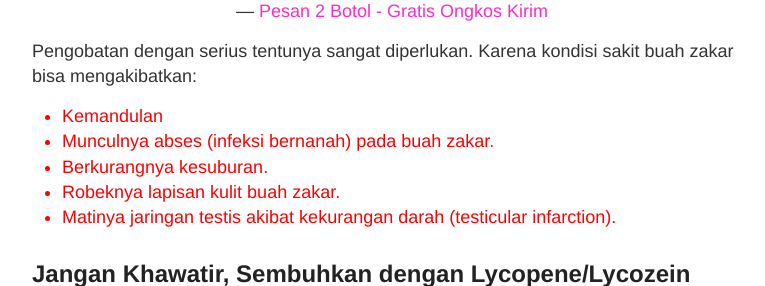
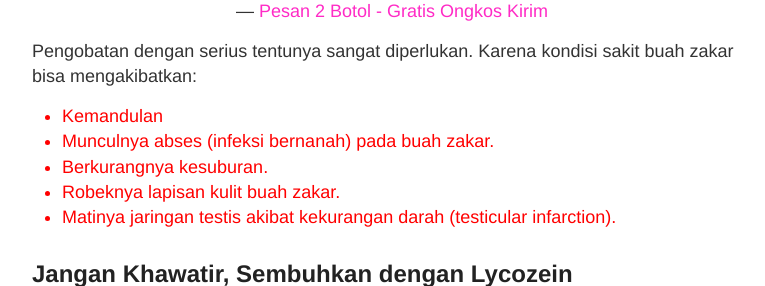
Before and after one commit to zeinherbal/zeinherbal.github.io, a Jekyll site: the page built from _posts/2019-12-04-obat-sakit-buah-zakar.md, in a window 1280 px wide and 900 px high, scrolled down 566 px, cut to the strip 0-286 px from the top of the window. Shown: the whole strip, without its empty margins (248-1013 px from the left). Built offline with Jekyll 4.4.1, drawn with Linux system fonts in a browser that asks for light colours; a script that is not in the unit is left out.

Commit message:
Update 2019-12-04-obat-sakit-buah-zakar.md

```diff
--- a/_posts/2019-12-04-obat-sakit-buah-zakar.md
+++ b/_posts/2019-12-04-obat-sakit-buah-zakar.md
@@ -25,7 +25,7 @@
 + Matinya jaringan testis akibat kekurangan darah (testicular infarction).
 {: style="color: red;"}
 
-## Jangan Khawatir, Sembuhkan dengan Lycopene/Lycozein
+## Jangan Khawatir, Sembuhkan dengan Lycozein
 
 ![Produk Lycozein](https://1.bp.blogspot.com/-dOfVi4c-mOA/XYMDVyBCy8I/AAAAAAAAAN8/P45cLC2lL64qpOl9WZTKiihVvtSIS3pvACPcBGAYYCw/s320/lycozein3.jpg)
 {: style="text-align: center;"}
@@ -80,7 +80,6 @@
 
 <div style="border: solid 3px red; border-radius: 3px; padding: 9px;">
 <h3>Khasiat Lycozein Untuk Sakit Buah Zakar</h3>
-<br>
 <br>
 Tomat sendiri mengandung likopen yang bisa memberantas penyakit di sistem reproduksi pria dan mencegah kanker.
 <br>
```
